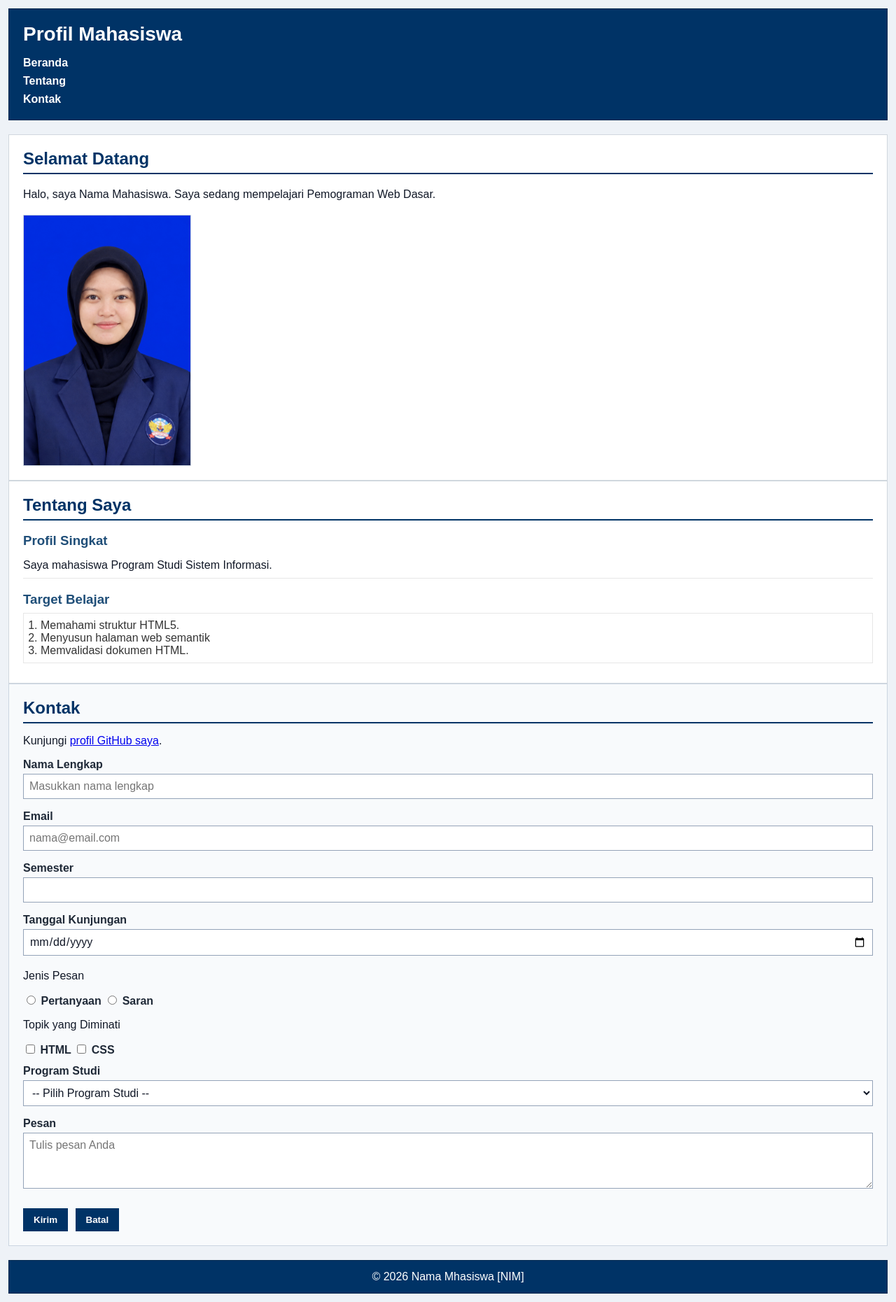
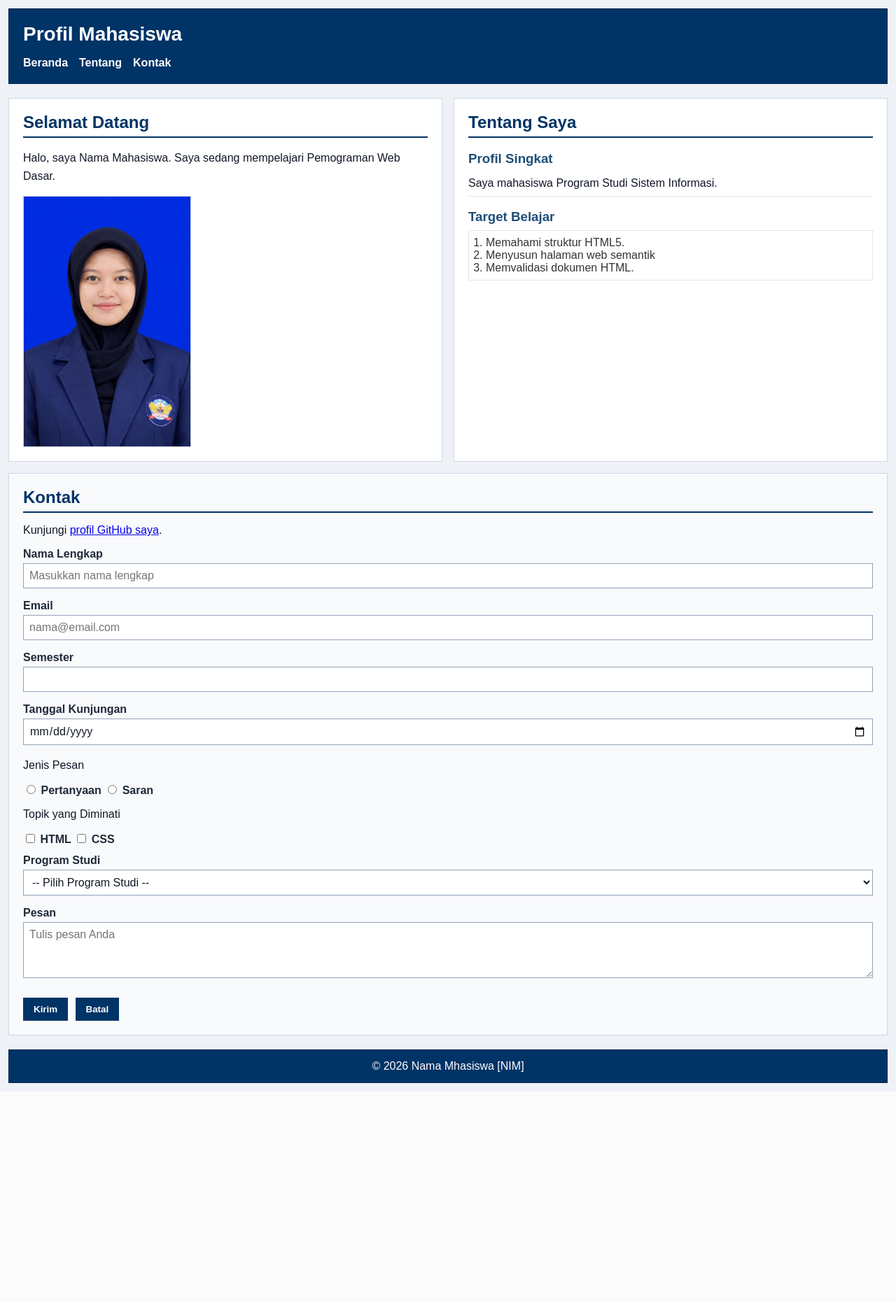
Before and after one commit to flwrsseassa/pwd-kk1026_2611510004, a PHP site: page / in a window 1280 px wide. Shown: the whole page at 70% size. After the commit the page ends 1560 px from the top, so only its background shows below. Run offline with PHP 8.4, Linux system fonts and the light colour scheme.

Commit message:
Terapkan desain web responsif P2

```diff
--- a/pertemuan-02/styles.css
+++ b/pertemuan-02/styles.css
@@ -39,6 +39,12 @@ nav a {
   color: #ffffff;
   font-weight: bold;
   text-decoration: none;
+}
+
+main {
+  display: grid;
+  grid-template-columns: 1fr;
+  gap: 16px;
 }
 
 section {
@@ -114,6 +120,7 @@ section {
   padding: 20px;
   margin: 0;
   font-family: Arial, sans-serif;
+  grid-column: 1 / -1;
 }
 
 #contact h2 {
@@ -173,3 +180,22 @@ footer {
 footer p {
   margin: 0;
 }
+
+@media (min-width: 768px) {
+
+  /* aturan CSS untuk viewport dengan lebar minimal 768px */
+  main {
+    grid-template-columns: 1fr 1fr;
+  }
+
+  nav ul {
+    flex-direction: row;
+    justify-content: flex-start;
+    align-items: center;
+    gap: 16px;
+  }
+
+  #contact {
+    grid-column: 1 / -1;
+  }
+}
```
Also changed, not shown: pertemuan-02/README.md. Lines whose indentation alone changed are shown as unchanged.
